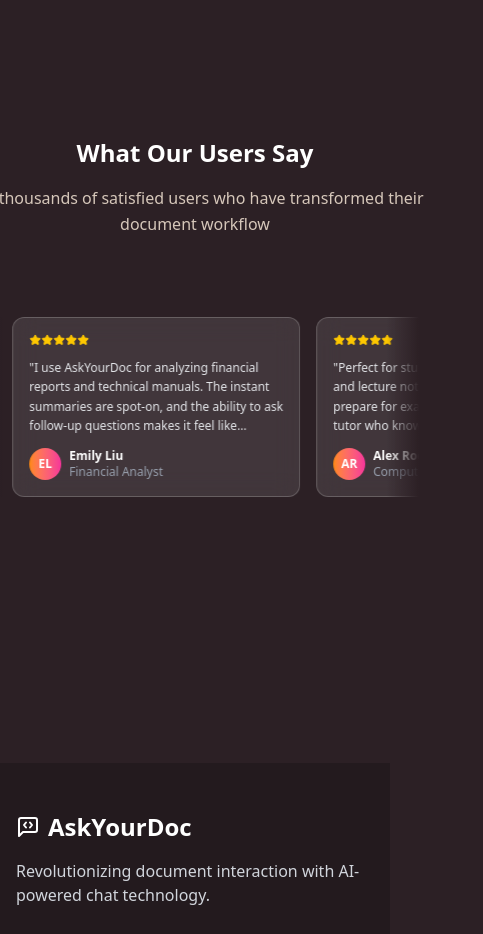
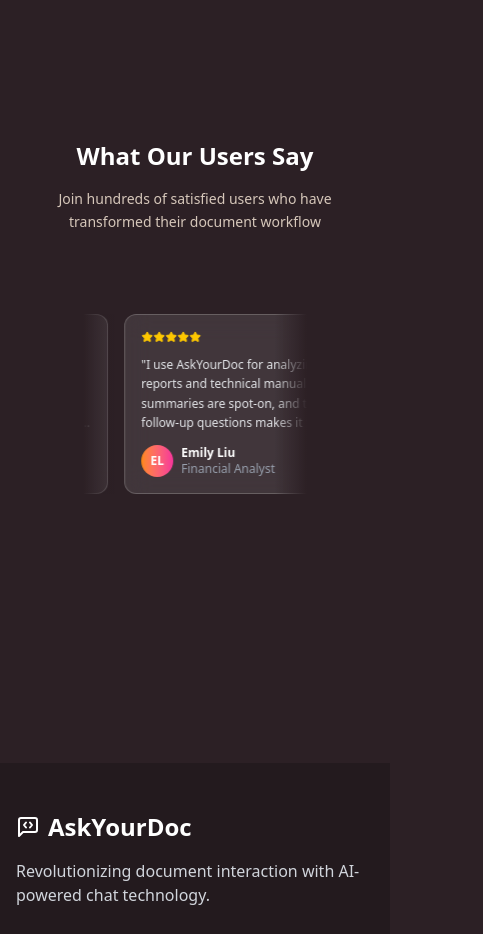
Before and after one commit to Aarushi-bhatia/StudyLM, a React (Vite) app in the folder frontend/: page / in a window 390 px wide. Shown: the part 3780-4714 px from the top of the page, 483 px wide, since content can reach past the window. Built offline with nearby package versions, Linux system fonts and the light colour scheme.

Commit message:
responsiveness

```diff
--- a/frontend/src/HomeComponents/Reviews.jsx
+++ b/frontend/src/HomeComponents/Reviews.jsx
@@ -7,18 +7,18 @@
       id="reviews"
       className="min-h-screen flex items-center justify-center text-white py-12 sm:py-16 lg:py-20"
     >
-      <div className="max-w-xl  sm:max-w-7xl mx-auto px-4 sm:px-6 lg:px-8 relative z-10">
+      <div className="max-w-sm  sm:max-w-7xl mx-auto px-4 sm:px-6 lg:px-8 relative z-10">
         <div>
           <div className="text-center mb-8 sm:mb-4 lg:mb-6">
             <h2 className="text-2xl sm:text-3xl lg:text-4xl xl:text-5xl font-bold mb-4 sm:mb-6">
               <span className="gradient-text">What Our Users Say</span>
             </h2>
-            <p className="text-[#D6C7BA] sm:text-xl lg:text-xl max-w-3xl mx-auto leading-relaxed px-4">
-              Join thousands of satisfied users who have transformed their
+            <p className="text-[#D6C7BA] text-sm sm:text-xl lg:text-xl max-w-3xl mx-auto leading-relaxed px-4">
+              Join hundreds of satisfied users who have transformed their
               document workflow
             </p>
           </div>
-          <div className="mx-8 sm:mx-0">
+          <div className="mx-12 sm:mx-0">
           <Carousal />
           </div>
         </div>
```
